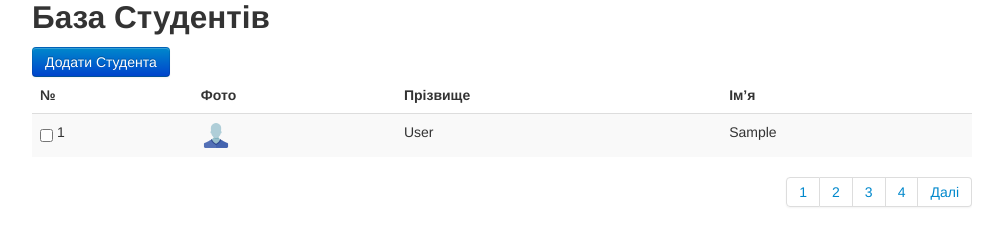
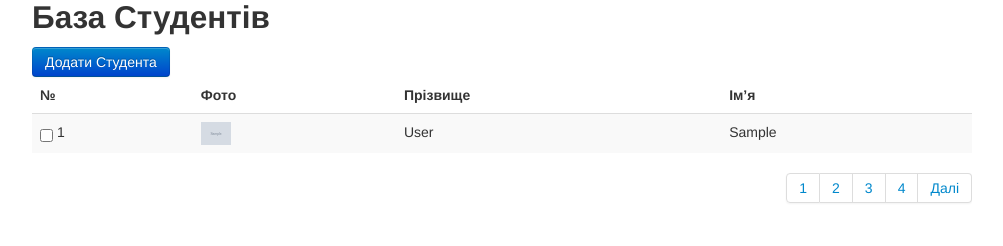
Before and after one commit to alexander-vielimchanitsia/studentapp, a Python web app: template templates/index.html in a window 1280 px wide. Shown: the part 154-400 px from the top of the page, without its empty margins (138-1141 px from the left). Run offline with Jinja, Linux system fonts and the light colour scheme; the template is opened without the code that fills it: most values are stand-ins (such as "Sample title", 1, 10 or a date in 2020); grey boxes marked "Sample" are stand-in pictures.

Commit message:
Почав пробувати виводити фото із бази даних, але ще нерозібрався з напрямком до фото

```diff
--- a/templates/index.html
+++ b/templates/index.html
@@ -43,7 +43,7 @@
             {% for Student in table_student %}
             <tr>
               <td><input type="checkbox" id="inlineCheckbox1"> {{ studentapp_student.id }}</td>
-              <td><img src="../static/img/foto_icon.png" style="width:30px"></td>
+              <td><img src="{{ Student.foto }}" style="width:30px"></td>
               <td>{{ Student.last_name }}</td>
               <td>{{ Student.first_name }}</td>
             </tr>
```
